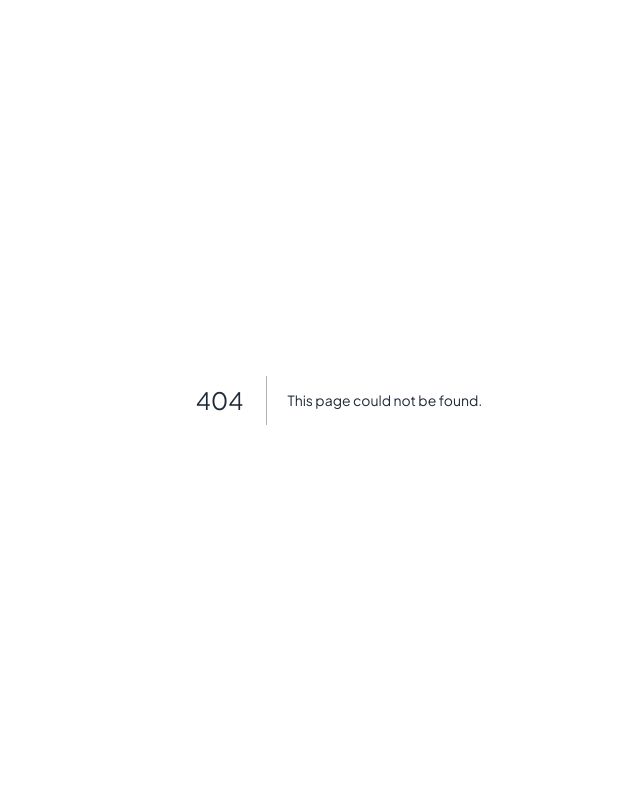
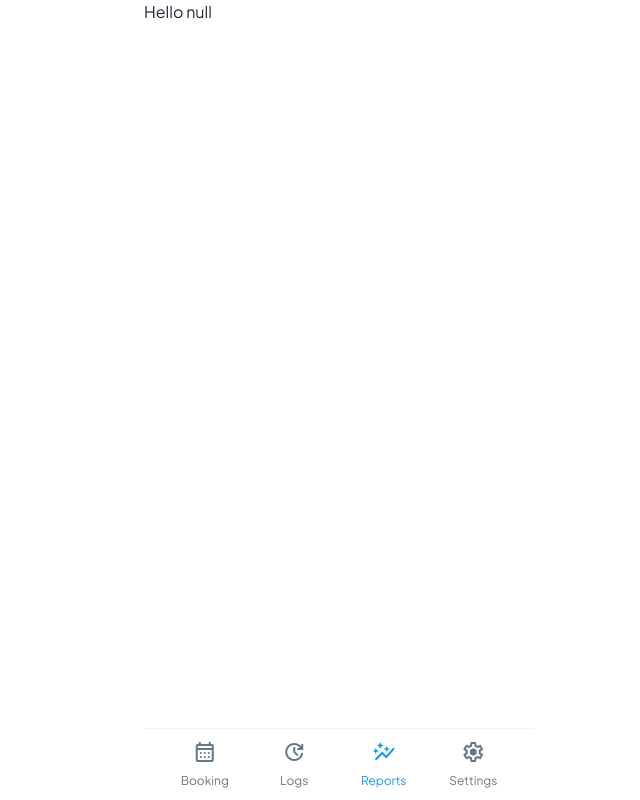
Before and after one commit to farhaannishtar/beachhousebooking, a Next.js app: page /protected/reports in a window 1280 px wide. Before the commit this address had no page. Shown: the whole page, without its empty margins (301-941 px from the left). Built offline with nearby package versions, Linux system fonts and the light colour scheme; no server answers.

Commit message:
added stats

```diff
--- /dev/null
+++ b/app/protected/reports/components/StatsView.tsx
@@ -0,0 +1,46 @@
+"use client"
+import { createClient } from "@/utils/supabase/client";
+import { useEffect, useState } from "react";
+
+export interface StatsState {
+    filter: {
+        month: "June" | "July",
+        employee: "Prabhu" | "Yasmeen" | "Rafica" | "Nusrath" | null
+        referral: "Google" | "Instagram" | null
+    }
+    rawResponse: string
+}
+
+const monthConvert = {"June": 6, "July": 7}
+
+export default function StatsView() {
+    const supabase = createClient();
+
+    useEffect(() => {
+        supabase.rpc('get_booking_stats2', {month: monthConvert[formState.filter.month], year: 2024, employee: formState.filter.employee, referral: formState.filter.referral}).then(({data, error}) => {
+            if (error) {
+                console.log("error ", error);
+            }
+            setFormState( (prevState) => {
+                return {
+                    ...prevState,
+                    rawResponse: JSON.stringify(data)
+                }
+            })
+        })
+    }, []);
+    const [formState, setFormState] = useState<StatsState>(
+        {
+            filter: {
+                month: "June",
+                employee: null,
+                referral: null
+            },
+            rawResponse: ""
+        });
+  return (
+    <div>
+        Hello {formState.rawResponse}
+    </div>
+  );
+}
--- /dev/null
+++ b/app/protected/reports/page.tsx
@@ -0,0 +1,12 @@
+import StatsView from "./components/StatsView";
+
+export default async function Booking() {
+
+
+
+  return (
+    <div className='h-full  w-full'>
+      <StatsView />
+    </div>
+  );
+}
```
